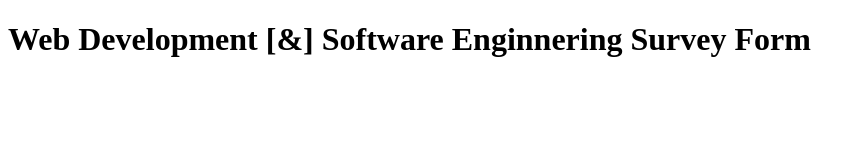
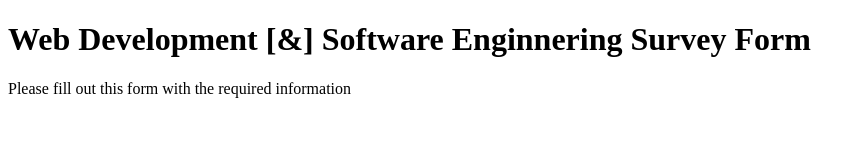
Before and after one commit to reubengermain12/Survey_Form_RSG, a plain HTML site: page index.html in a window 1280 px wide. Shown: the whole page, without its empty margins (0-865 px from the left). Drawn offline with Linux system fonts and the light colour scheme.

Commit message:
Added a p element with some text

```diff
--- a/index.html
+++ b/index.html
@@ -9,5 +9,6 @@
   </head>
   <body>
     <h1>Web Development [&] Software Enginnering Survey Form</h1>
+    <p>Please fill out this form with the required information</p>
   </body>
 </html>
```
